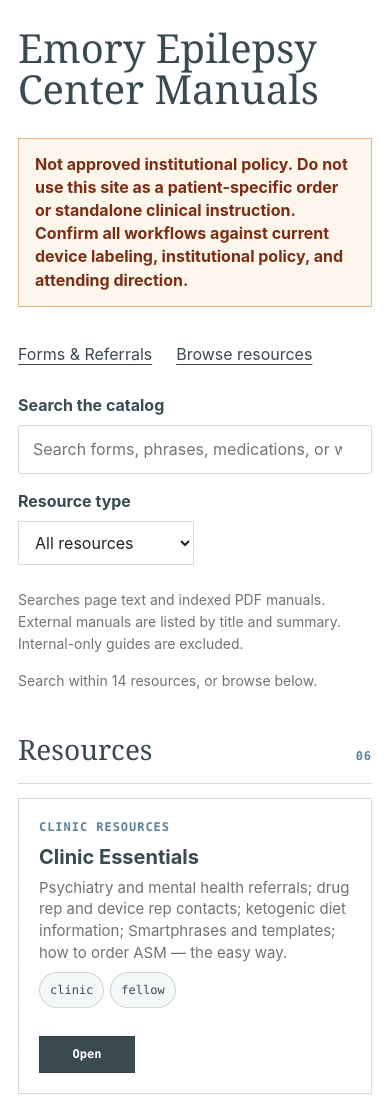
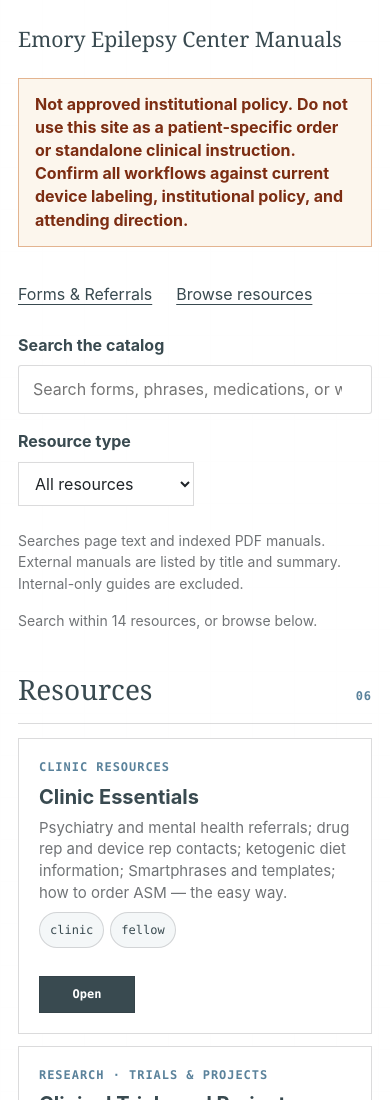
Before and after one commit to erafat/emory-epilepsy-center-manuals-review, a plain HTML site: page index.html in a window 390 px wide. Shown: the top 1100 px of the page. Drawn offline with Linux system fonts and the light colour scheme.

Commit message:
Keep homepage title on one responsive line

```diff
--- a/assets/site.css
+++ b/assets/site.css
@@ -242,3 +242,13 @@
 [hidden] { display:none !important; }
 :target { scroll-margin-top:24px; }
 a:focus-visible,select:focus-visible { outline:2px solid var(--accent); outline-offset:4px; }
+
+/* Keep the catalog title on one line at every screen width. */
+.catalog-hero {
+  max-width: none;
+  container-type: inline-size;
+}
+.catalog-hero h1 {
+  font-size: min(54px, 6cqw);
+  white-space: nowrap;
+}
--- a/index.html
+++ b/index.html
@@ -9,7 +9,7 @@
 </head>
 <body>
   <main class="page">
-    <header class="hero">
+    <header class="hero catalog-hero">
       <h1>Emory Epilepsy Center Manuals</h1>
     </header>
 
```
